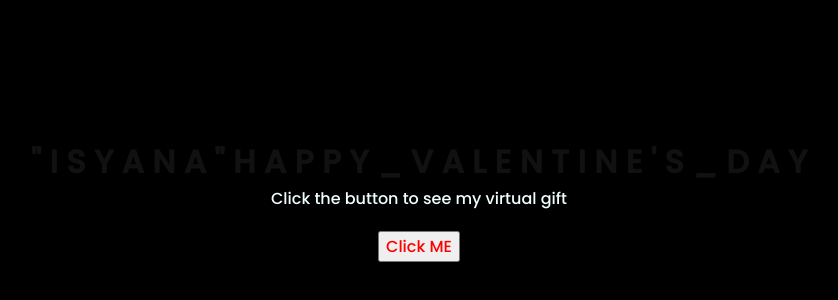
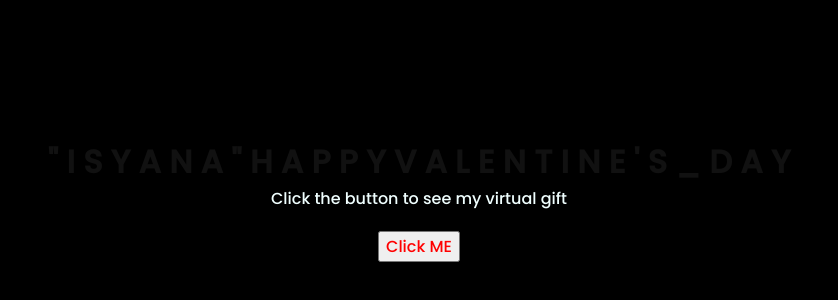
Before and after one commit to sipatir08/flower, a plain HTML site: page index.html in a window 1280 px wide. Shown: the part 208-508 px from the top of the page, 229-1067 px from the left. Drawn offline with Linux system fonts and the light colour scheme.

Commit message:
Remove underscore span from index.html

```diff
--- a/index.html
+++ b/index.html
@@ -24,7 +24,7 @@
         <span>P</span>
         <span>P</span>
         <span>Y</span>
-        <span>_</span>
+        <!-- <span>_</span> -->
         <span>V</span>
         <span>A</span>
         <span>L</span>
```
